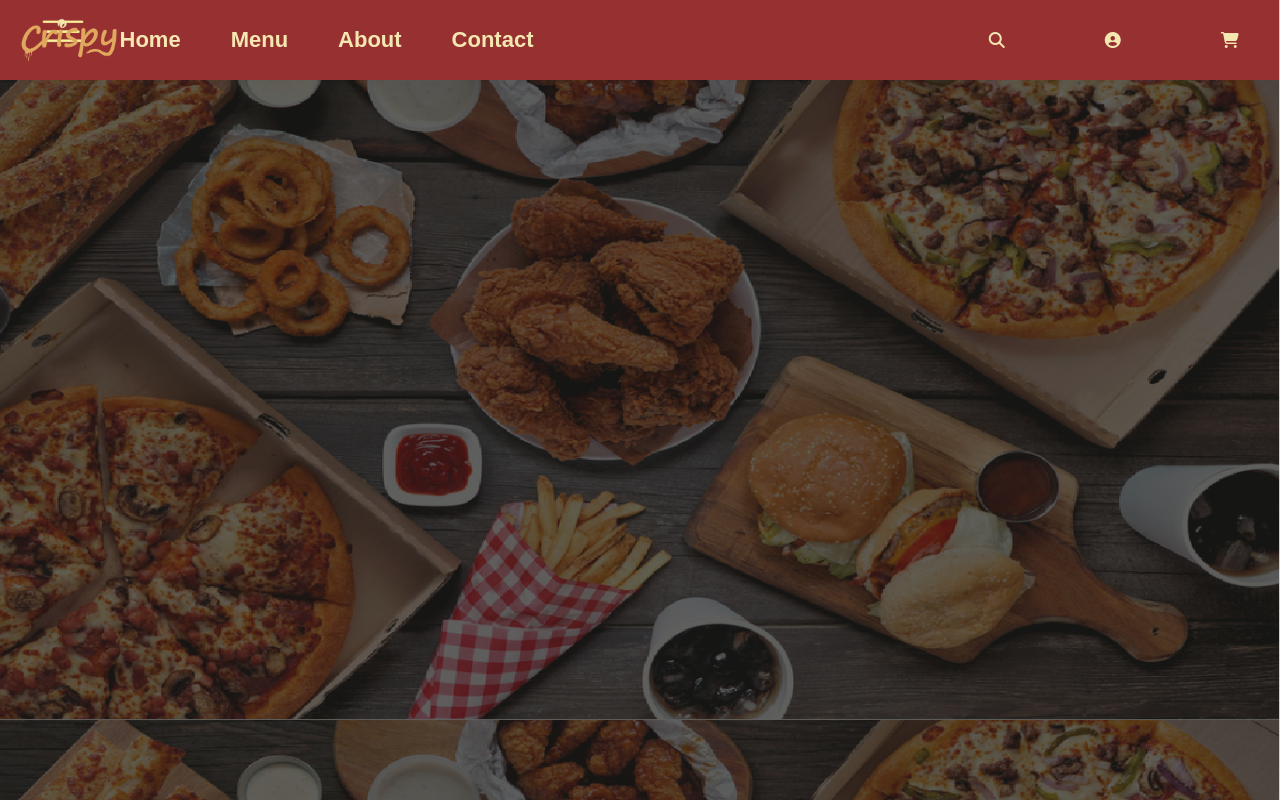
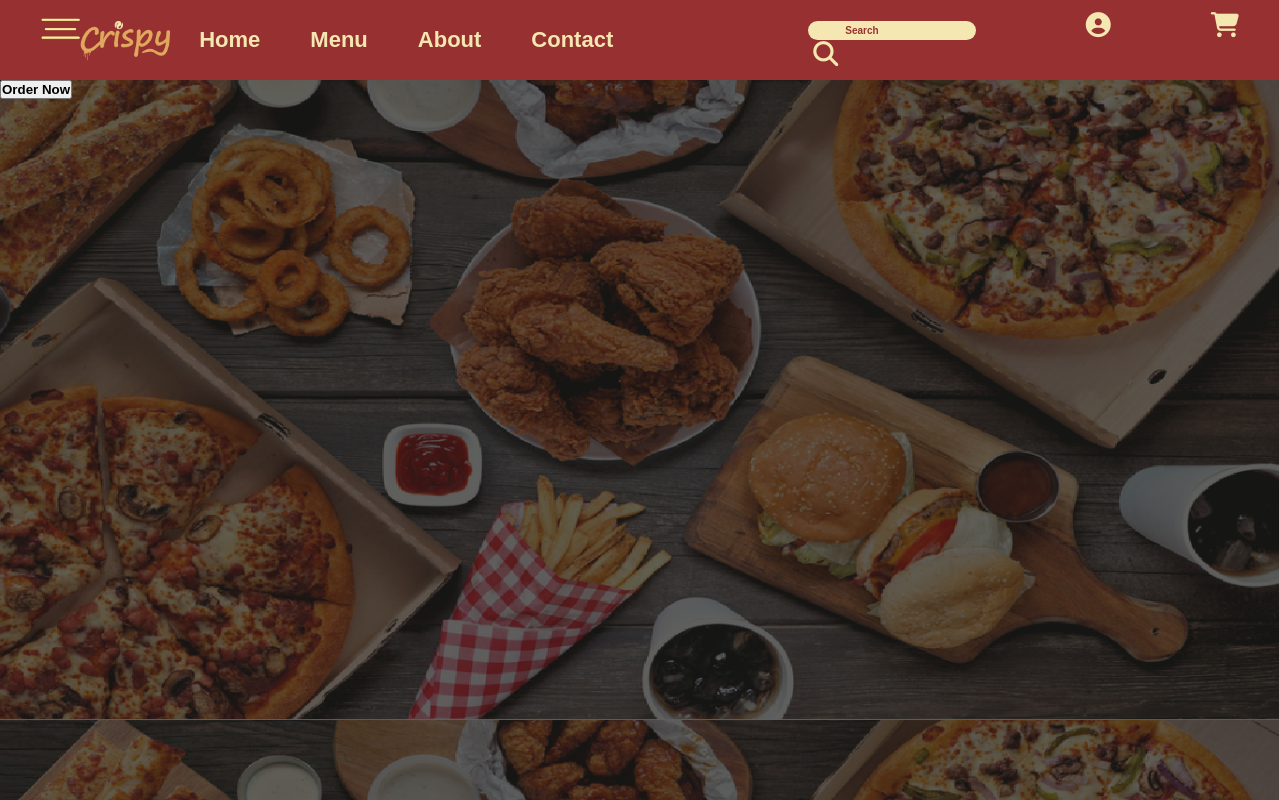
Before and after one commit to zainab-moazzam/Restaurant_Website, a plain HTML site: page index.html in a window 1280 px wide. Drawn offline with Linux system fonts and the light colour scheme.

Commit message:
Icon work

```diff
--- a/index.html
+++ b/index.html
@@ -8,13 +8,13 @@
     <link rel="stylesheet" href="style.css">
 </head>
 <body>
-   <header>
+    <header>
     <div class="navbar">
         <div class="bars">
         </div>
         <div class="nav-logo">
             <div class="logo">
-           </div>
+        </div>
         </div>
         <nav>
             <a href="#">Home</a>
@@ -23,12 +23,25 @@
             <a href="#">Contact</a>
         </nav>
         <div class="icon">
-            <i class="fa-sharp fa-solid fa-magnifying-glass"></i>
-            <i class="fa-solid fa-circle-user"></i>
-            <i class="fa-solid fa-cart-shopping"></i>
+            <div class="search">
+                <form action="#">
+                    <input type="text" placeholder="Search" name="Enter">
+                    <button type="submit"><i class="fa-sharp fa-solid fa-magnifying-glass"></i></button>
+                </form>
+            </div>
+            <div class="user">
+                <i class="fa-solid fa-circle-user"></i>
+            </div>
+            <div class="cart">
+                <i class="fa-solid fa-cart-shopping"></i>
+            </div>
         </div>
-
     </div>
-</header>
+    </header>
+    <main>
+        <div class="Order">
+            <button type="button">Order Now</button>
+        </div>
+    </main>
 </body>
 </html>
--- a/style.css
+++ b/style.css
@@ -35,7 +35,7 @@ body{
     width: 370px;
     display: flex;
     align-items: center;
-    margin-left: -280px;
+    margin-left: -100px;
     margin-top: 20px;
 }
 .logo{
@@ -49,10 +49,10 @@ body{
     left: -180px;
 }
 nav{
-  position:relative;
-  left: -350px;
-  display: flex;
-  gap: 20px;
+    position:relative;
+    left: -200px;
+    display: flex;
+    gap: 20px;
 }
 a{
     padding: 5px 15px;
@@ -70,13 +70,46 @@ a:hover{
 .icon{
     position: relative;
     right: 20px;
+    font-size: 25px;
     display: flex;
     gap: 100px;
 }
-/*.nav-search{
-    font-size: 85px;
-    margin-left: 2800px;
+i:hover{
+    cursor: pointer;
 }
+.search{
+
+}
+.icon input[type=text]{
+    font-size: 10px;
+    padding: 4px;
+    padding-left: 30px;
+    background-color: rgb(245, 231, 178);
+    border-radius: 25px;
+    border: none;
+    cursor: text ;
+    caret-color:rgb(151, 49, 49);
+}
+.icon input::placeholder{
+    color: rgb(151, 49, 49);
+    padding: 7px;
+
+}
+.icon button{
+    font-size: 25px;
+    background:none;
+    color: rgb(245, 231, 178);
+    padding-left: 5px ;
+    border:none;
+}
+main{
+    padding: 0px;
+    height: 20px;
+    width:auto;
+    size: 100px;
+    font-size: x-larges;
+}
+.icon
 /*.nav-user{
     font-size: 85px;
     margin-left: 350px;
```
